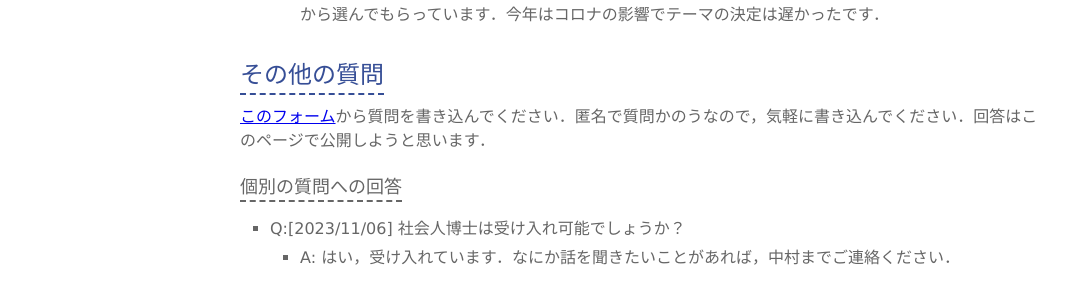
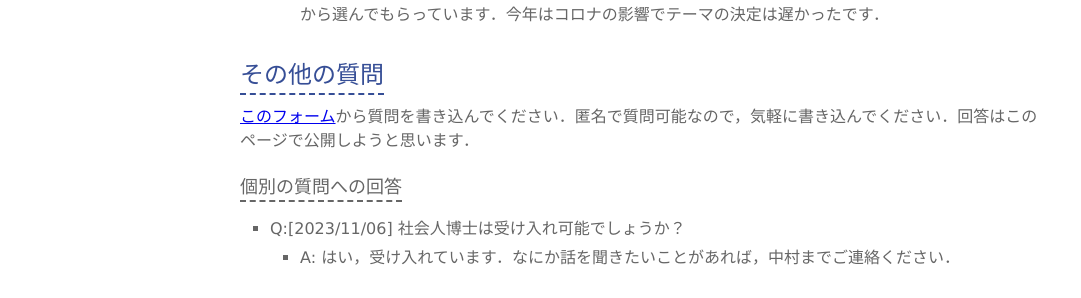
Before and after one commit to naka-lab/naka-lab.github.io, a Jekyll site: the page built from subpages/haizoku.md, in a window 1280 px wide and 900 px high, scrolled down 2337 px. Shown: the part 590-888 px from the top of the window, without its empty margins (0-1081 px from the left). Built offline with Jekyll 4.4.1, drawn with Linux system fonts in a browser that asks for light colours; comment, search, counter and statistics services are not loaded; our own code applies the rules of GitHub Pages for plain Markdown files.

Commit message:
Update haizoku.md

```diff
--- a/subpages/haizoku.md
+++ b/subpages/haizoku.md
@@ -79,7 +79,7 @@ layout: default
 
 ## その他の質問
 [このフォーム](https://docs.google.com/forms/d/e/1FAIpQLSfBF4w8d9ai1aQHhxtl4VVyBXuTPOTVfHFOptZMMHPuV6Ecyw/viewform?usp=sf_link
-)から質問を書き込んでください．匿名で質問かのうなので，気軽に書き込んでください．回答はこのページで公開しようと思います．
+)から質問を書き込んでください．匿名で質問可能なので，気軽に書き込んでください．回答はこのページで公開しようと思います．
 
 ### 個別の質問への回答
 - Q:[2023/11/06] 社会人博士は受け入れ可能でしょうか？
```
